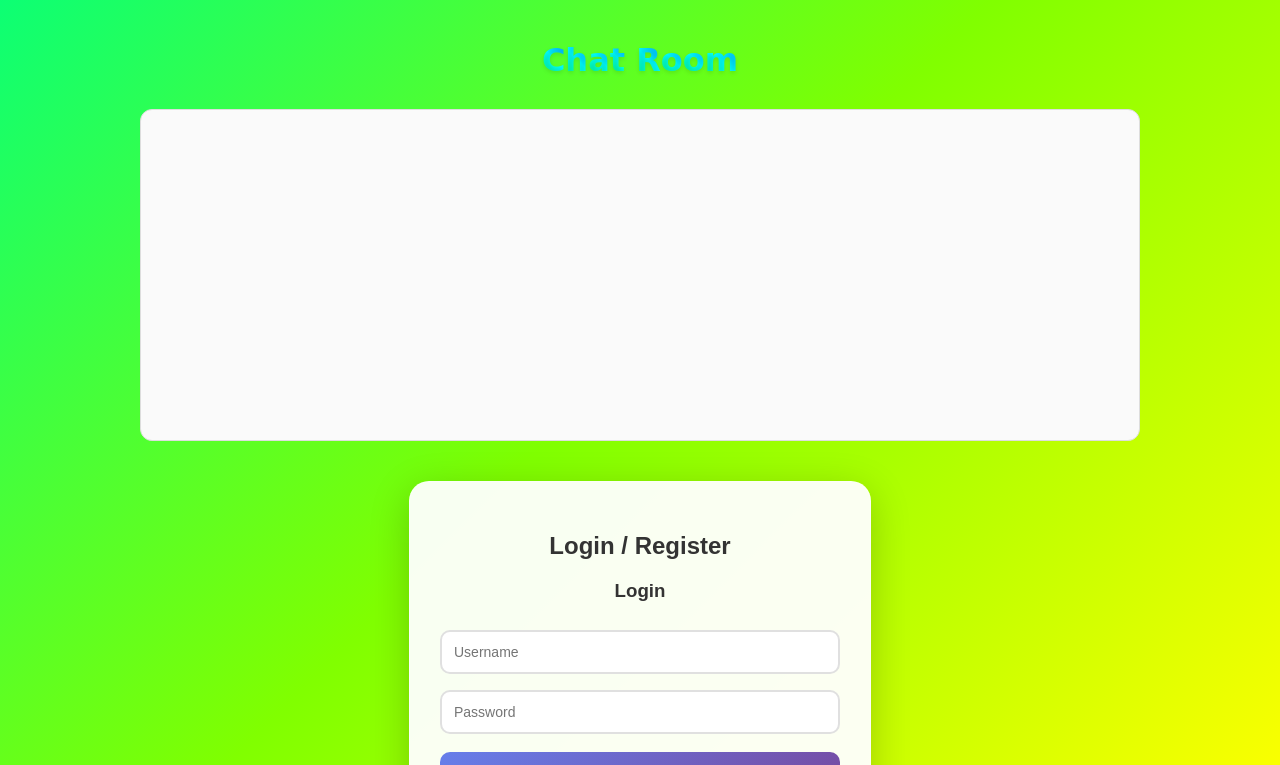
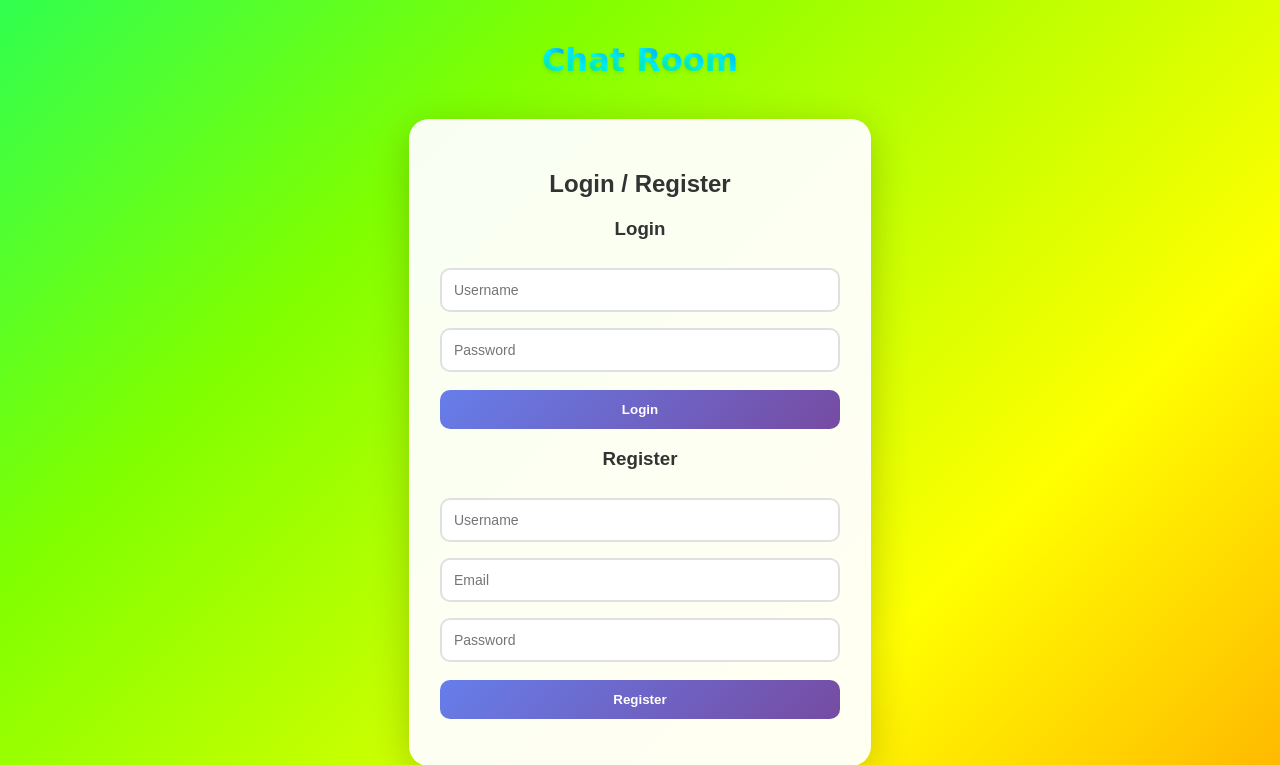
Before and after one commit to Dimon0306/WORLD_CHAT, a FastAPI app: page / in a window 1280 px wide. Shown: the top 765 px of the page. Run offline with FastAPI, Linux system fonts and the light colour scheme; parts of the project's set-up code (start-up, migrations or seed data) failed here and were passed over.

Commit message:
Update index.html

```diff
--- a/templates/index.html
+++ b/templates/index.html
@@ -224,16 +224,6 @@
             margin-bottom: 30px;
         }
 
-        #chatMessages {
-            background: #fafafa;
-            border: 1px solid #ddd;
-            border-radius: 12px;
-            padding: 15px;
-            height: 300px;
-            overflow-y: auto;
-            margin-bottom: 15px;
-            scroll-behavior: smooth;
-            }
         .chat-title span {
             display: inline-block;
             background: linear-gradient(45deg,
@@ -307,7 +297,7 @@
     </h1>
 
     <!-- Сообщения (отдельный блок для истории) -->
-   <div id="chatMessages"></div>
+   <div id="chatMessages" style="display:none;"></div>
 
 
     <!-- Авторизация -->
```
